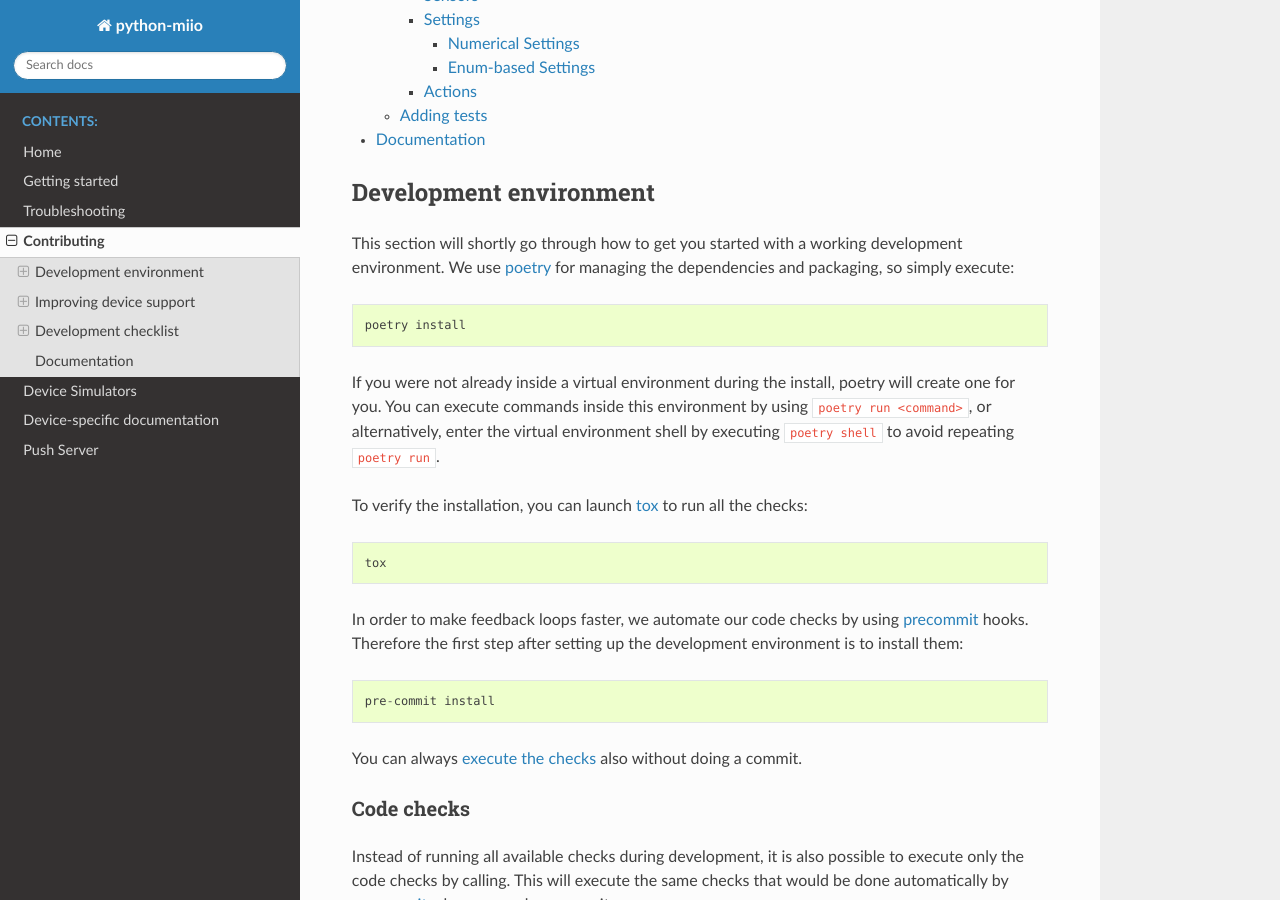
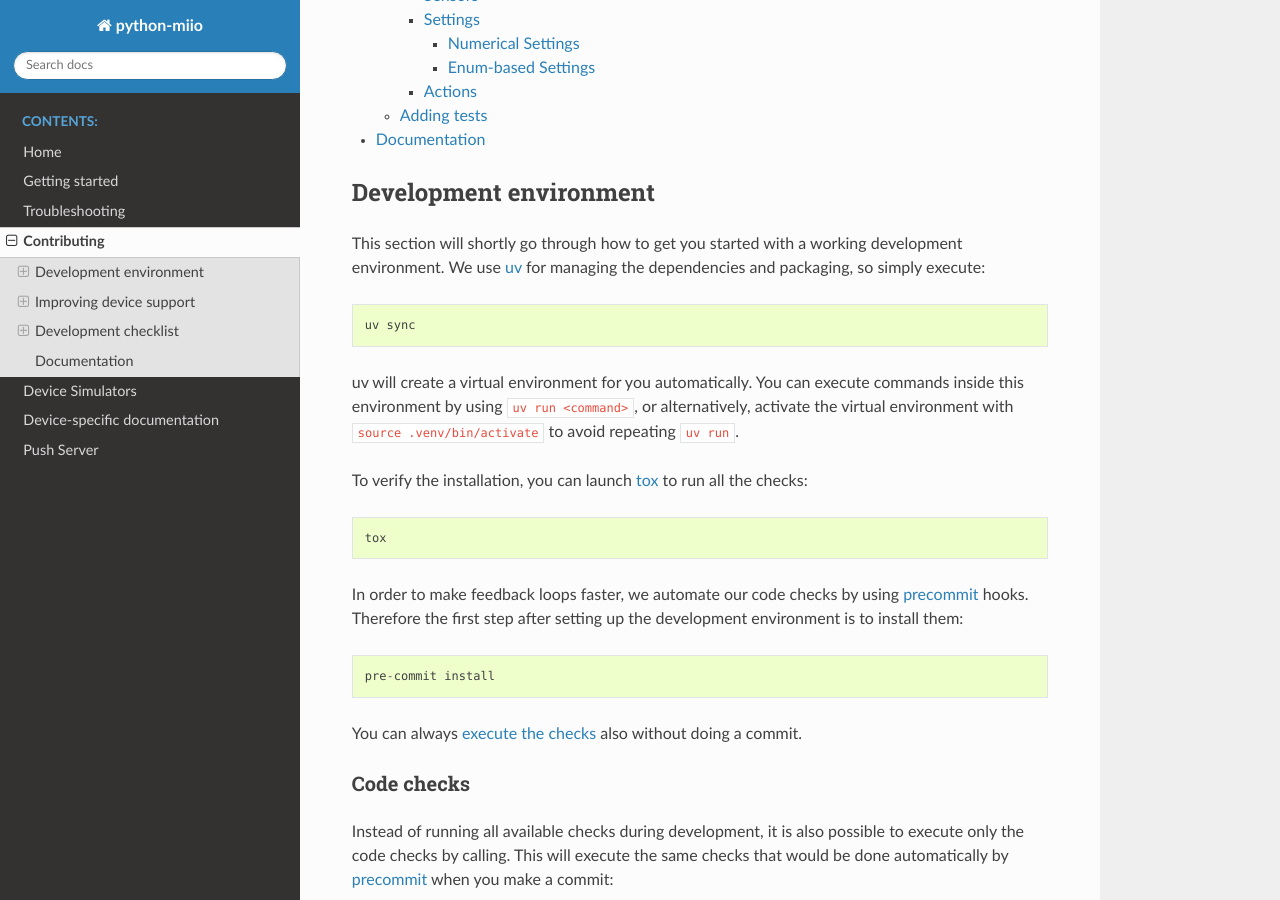
Before and after one commit to rytilahti/python-miio, a Sphinx documentation site: the page built from docs/contributing.rst, in a window 1280 px wide and 900 px high, scrolled down 692 px. Built offline with Sphinx 7.4.7 and the Read the Docs theme 3.1.0, drawn with Linux system fonts in a browser that asks for light colours; pages that are not in the unit, such as notebooks, are missing from menus.

Commit message:
Update docs: replace poetry references with uv

```diff
--- a/docs/contributing.rst
+++ b/docs/contributing.rst
@@ -19,15 +19,14 @@ Development environment
 -----------------------
 
 This section will shortly go through how to get you started with a working development environment.
-We use `poetry <https://python-poetry.org/>`__ for managing the dependencies and packaging, so simply execute::
+We use `uv <https://docs.astral.sh/uv>`__ for managing the dependencies and packaging, so simply execute::
 
-    poetry install
+    uv sync
 
-If you were not already inside a virtual environment during the install,
-poetry will create one for you.
-You can execute commands inside this environment by using ``poetry run <command>``,
+uv will create a virtual environment for you automatically.
+You can execute commands inside this environment by using ``uv run <command>``,
 or alternatively,
-enter the virtual environment shell by executing ``poetry shell`` to avoid repeating ``poetry run``.
+activate the virtual environment with ``source .venv/bin/activate`` to avoid repeating ``uv run``.
 
 To verify the installation, you can launch tox_ to run all the checks::
 
```
Also changed, not shown: docs/discovery.rst (+5 -5 lines).
